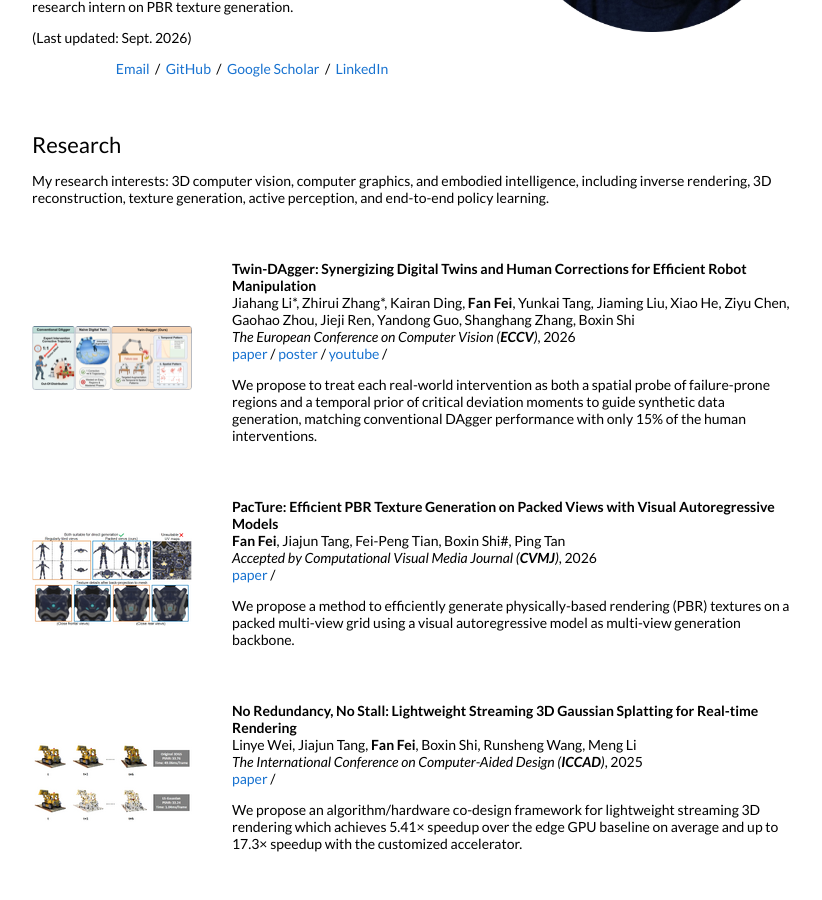
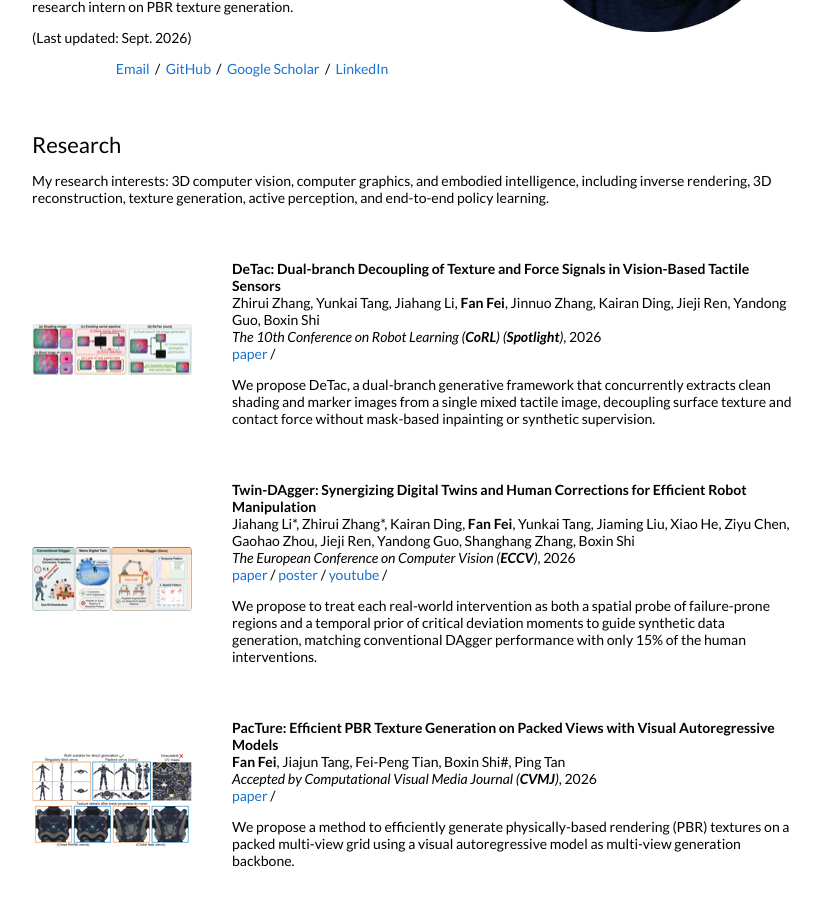
Before and after one commit to costrice/costrice.github.io, a Jekyll site: the page built from _posts/2026-11-09-detac.markdown, in a window 1280 px wide and 900 px high, scrolled down 355 px. Shown: the whole window, without its empty margins (228-1050 px from the left). Built offline with Jekyll 4.4.1, drawn with Linux system fonts in a browser that asks for light colours.

Commit message:
Add CoRL 2026 Spotlight paper DeTac
- Date set to the CoRL 2026 main conference start (Nov 9, 2026)
- Enable future posts so the entry is built before the conference
- Teaser cropped from Figure 1 of the paper PDF

```diff
--- a/_config.yml
+++ b/_config.yml
@@ -57,6 +57,9 @@ url: "https://costrice.github.io" # the base hostname & protocol for your site
 #permalink: /:title/
 permalink: /
 
+# Build posts dated in the future as well (e.g. papers dated on the conference date)
+future: true
+
 
 # The release of Jekyll Now that you're using
 version: v1.2.0
--- /dev/null
+++ b/_posts/2026-11-09-detac.markdown
@@ -0,0 +1,22 @@
+---
+layout: post
+title:  "DeTac: Dual-branch Decoupling of Texture and Force Signals in Vision-Based Tactile Sensors"
+date:   2026-11-09 12:00:00 -06:00
+image: /images/detac.png
+categories: research
+author: "Fan Fei"
+authors: "Zhirui Zhang, Yunkai Tang, Jiahang Li, <strong>Fan Fei</strong>, Jinnuo Zhang, Kairan Ding, Jieji Ren, Yandong Guo, Boxin Shi"
+venue: "The 10th Conference on Robot Learning (<strong>CoRL</strong>) (<strong>Spotlight</strong>)"
+paper: https://openreview.net/pdf?id=yMD1ykviND
+---
+
+<p class="en">
+We propose DeTac, a dual-branch generative framework that concurrently extracts clean shading and marker
+images from a single mixed tactile image, decoupling surface texture and contact force without mask-based
+inpainting or synthetic supervision.
+</p>
+
+<p class="zh">
+我们提出 DeTac，一个双分支生成框架，可从单张混合触觉图像中同时分离出干净的明暗图像与标记图像，
+无需掩码修复或合成数据监督即可解耦基于视觉的触觉传感器中的表面纹理与接触力信号。
+</p>
```
Also changed, not shown: images/detac.png (added), tn/images/detac.png (added).
